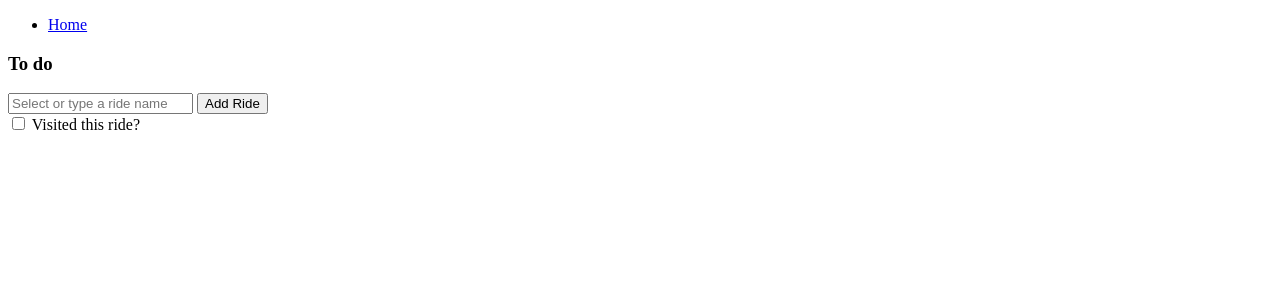
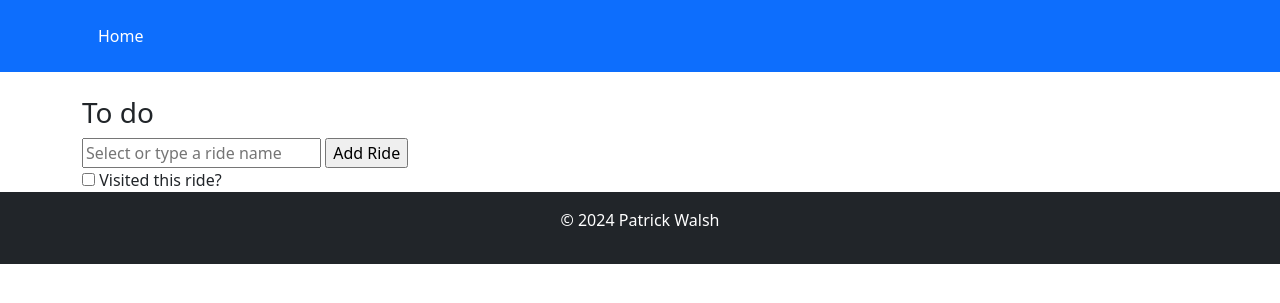
Before and after one commit to Patrick5009/disneyland_ride_tracker, a Django app: page / in a window 1280 px wide. Shown: the top 303 px of the page. Run offline with Django 4.2, Linux system fonts and the light colour scheme; data that the repository does not hold is empty.

Commit message:
extend base.html to updateride.html

```diff
--- a/templates/base.html
+++ b/templates/base.html
@@ -7,30 +7,38 @@
 <head>
     <meta charset="UTF-8">
     <meta name="viewport" content="width=device-width, initial-scale=1.0">
-    <title>Django-Setup</title>
+    <title>{% block title %}Disneyland Ride Tracker{% endblock %}</title>
+
+    <!-- Bootstrap  -->
+    <link href="https://cdn.jsdelivr.net/npm/bootstrap@5.3.1/dist/css/bootstrap.min.css" rel="stylesheet">
+    <!-- CSS -->
     <link rel="stylesheet" href="{% static 'css/style.css'%}">
 </head>
 
 <body>
-    <header>
-        <!-- navbar here -->
-        <nav>
-            <ul>
-                <li><a href="{% url 'rides' %}">Home</a></li>
-                <!-- links -->
+    <header class="bg-primary text-white p-3">
+        <nav class="container">
+            <ul class="nav">
+                <li class="nav-item">
+                    <a class="nav-link text-white" href="{% url 'rides' %}">Home</a>
+                </li>
+                <!-- Add more links as needed -->
             </ul>
         </nav>
     </header>
 
-    <main>
+    <main class="container mt-4">
         {% block content %}
-        <!-- Child templates -->
+        <!-- Page-specific content goes here -->
         {% endblock %}
     </main>
 
-    <footer>
-        <!-- Add footer -->
+    <footer class="bg-dark text-white text-center py-3 mt-auto">
+        <p>&copy; 2024 Patrick Walsh</p>
     </footer>
+
+    <!-- Bootstrap JavaScript -->
+    <script src="https://cdn.jsdelivr.net/npm/bootstrap@5.3.1/dist/js/bootstrap.bundle.min.js"></script>
 </body>
 
 </html>
```
Also changed, not shown: ride_tracker/templates/ride_tracker/update_ride.html (+10 -0 lines).
